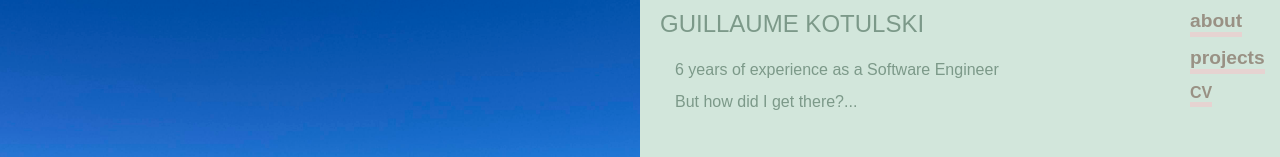
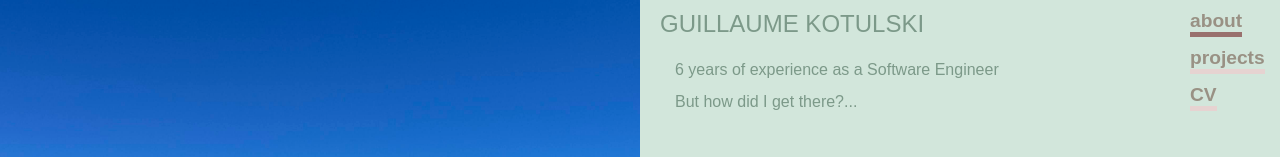
Before and after one commit to F4r3n/f4r3n.github.io, a SvelteKit app: page / in a window 1280 px wide. Shown: the top 157 px of the page. Built offline with nearby package versions, Linux system fonts and the light colour scheme.

Commit message:
set focus

```diff
--- a/src/routes/+page.svelte
+++ b/src/routes/+page.svelte
@@ -34,6 +34,7 @@
             {#if !n.isLink}
                 <button
                     class="item"
+                    class:item-selected={currentNav === i}
                     on:click={() => {
                         currentNav = i;
                     }}
@@ -62,7 +63,7 @@
         height: 100%;
     }
 
-    .nav button {
+    .nav .item {
         all: unset;
 
         width: fit-content;
@@ -85,6 +86,11 @@
         font-weight: bold;
         border-bottom: 5px solid var(--quaternary-color);
     }
+
+    .item-selected {
+        border-bottom: 5px solid var(--quaternary-color) !important;
+    }
+
 
     .right {
         position: absolute;
```
